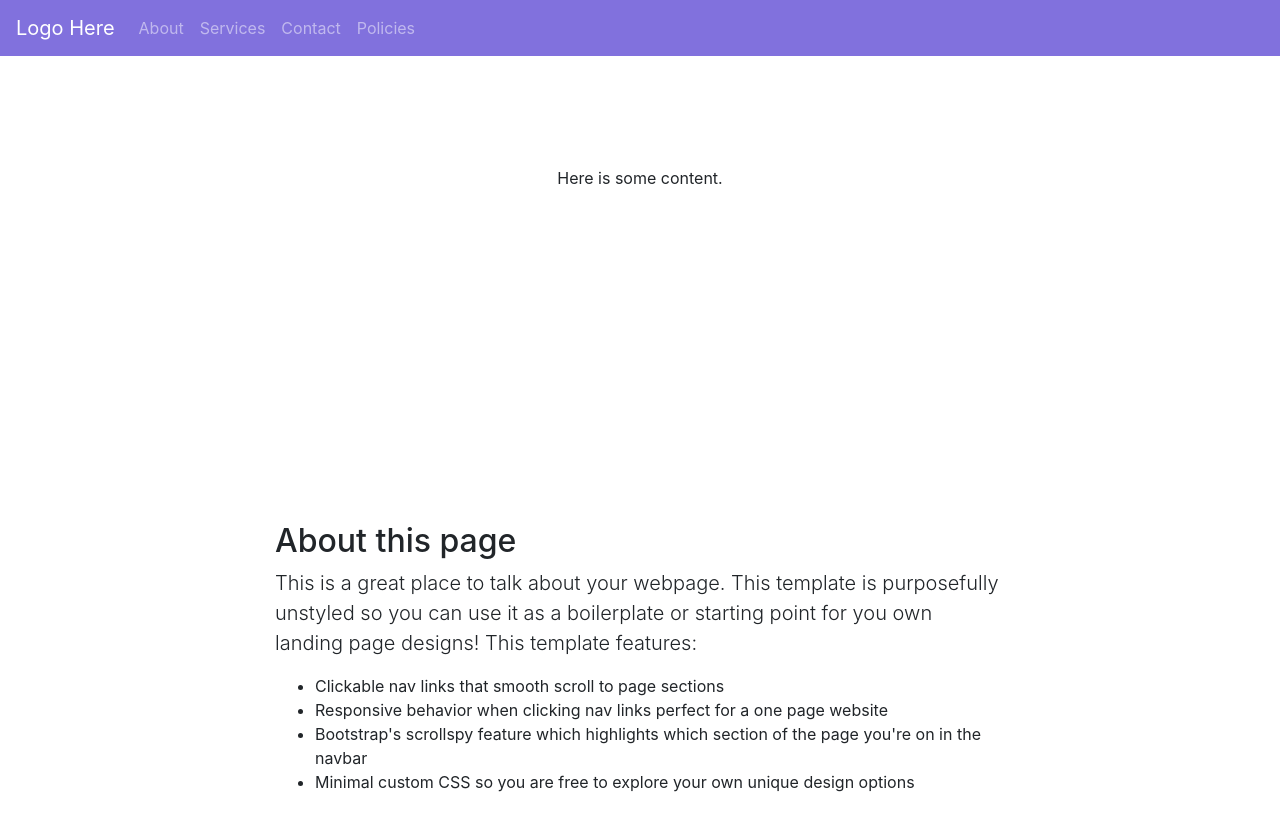
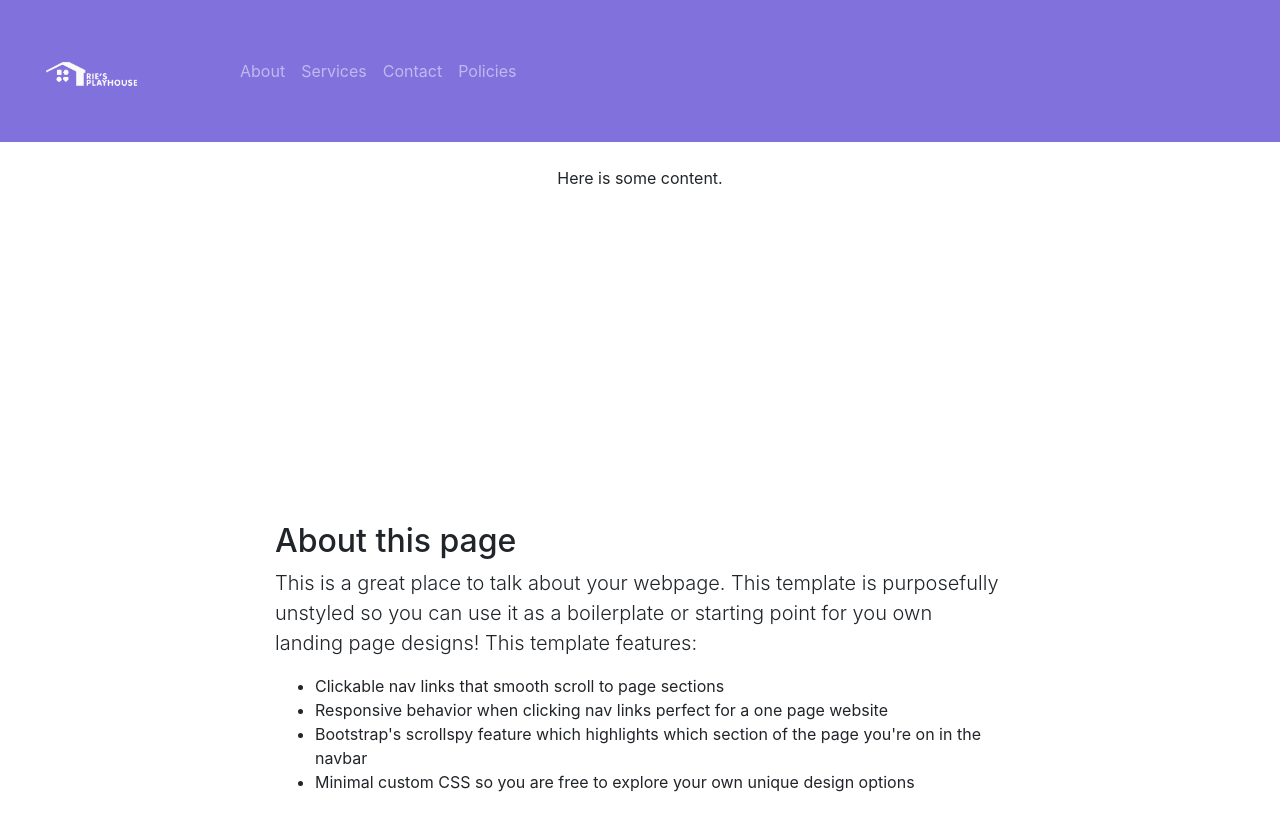
Before and after one commit to keith-smale/ries-playhouse, a Jekyll site: the page built from index.html, in a window 1280 px wide and 900 px high. Shown: the top 831 px of the window. Built offline with Jekyll 4.4.1, drawn with Linux system fonts in a browser that asks for light colours.

Commit message:
Added logo to nav

```diff
--- a/_includes/header.html
+++ b/_includes/header.html
@@ -1,6 +1,6 @@
 
     <nav class="navbar navbar-expand-sm navbar-dark fixed-top" style="background-color:#8171dd;" id="mainNav">
-        <a class="navbar-brand" href="/">Logo Here</a>
+        <a class="navbar-brand" href="/"><img src="/assets/img/logo/RIE'S-final-white.png" style="width:150px; margin-right:50px;"></a>
         <button class="navbar-toggler" type="button" data-toggle="collapse" data-target="#navbarNav" aria-controls="navbarNav" aria-expanded="false" aria-label="Toggle navigation">
           <span class="navbar-toggler-icon"></span>
         </button>
```
